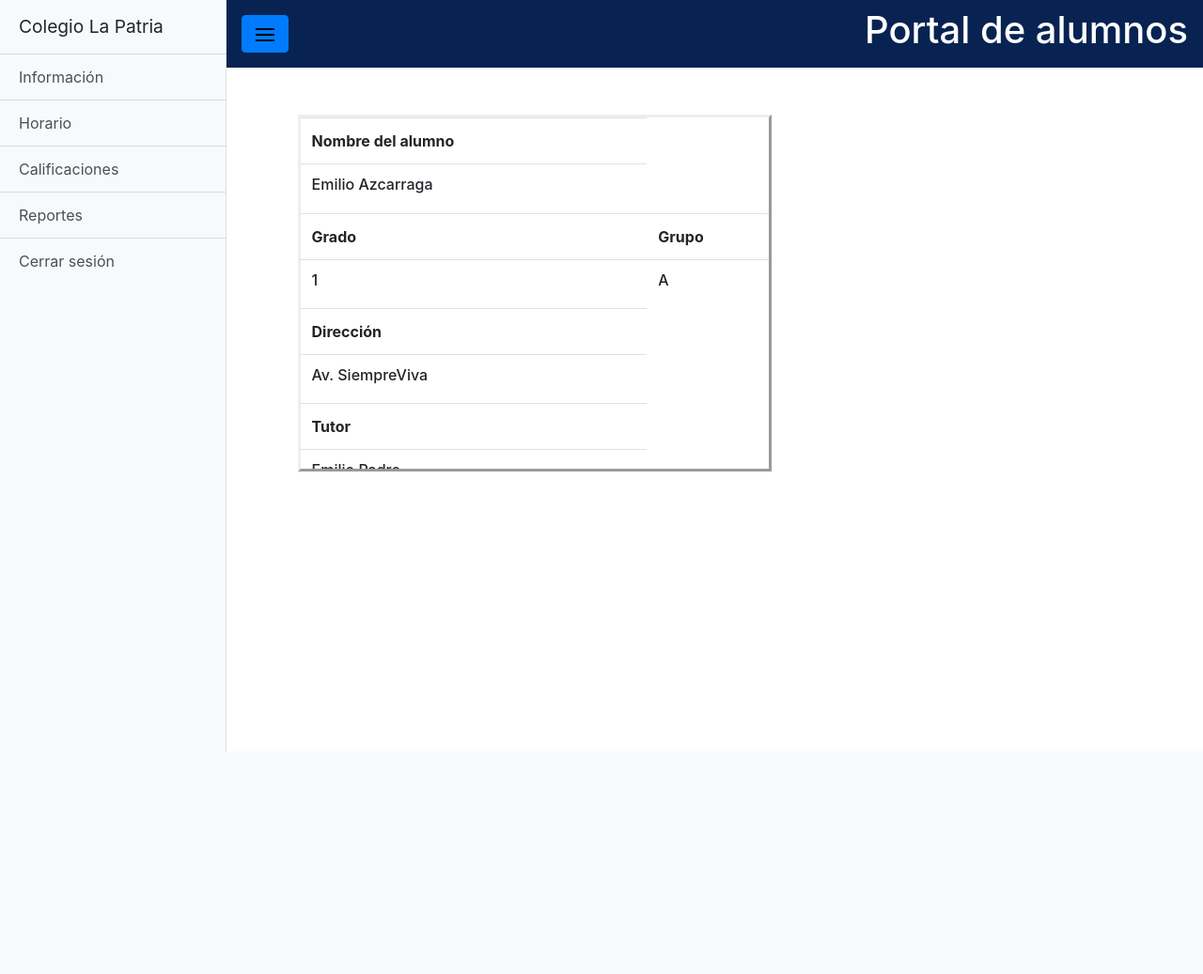
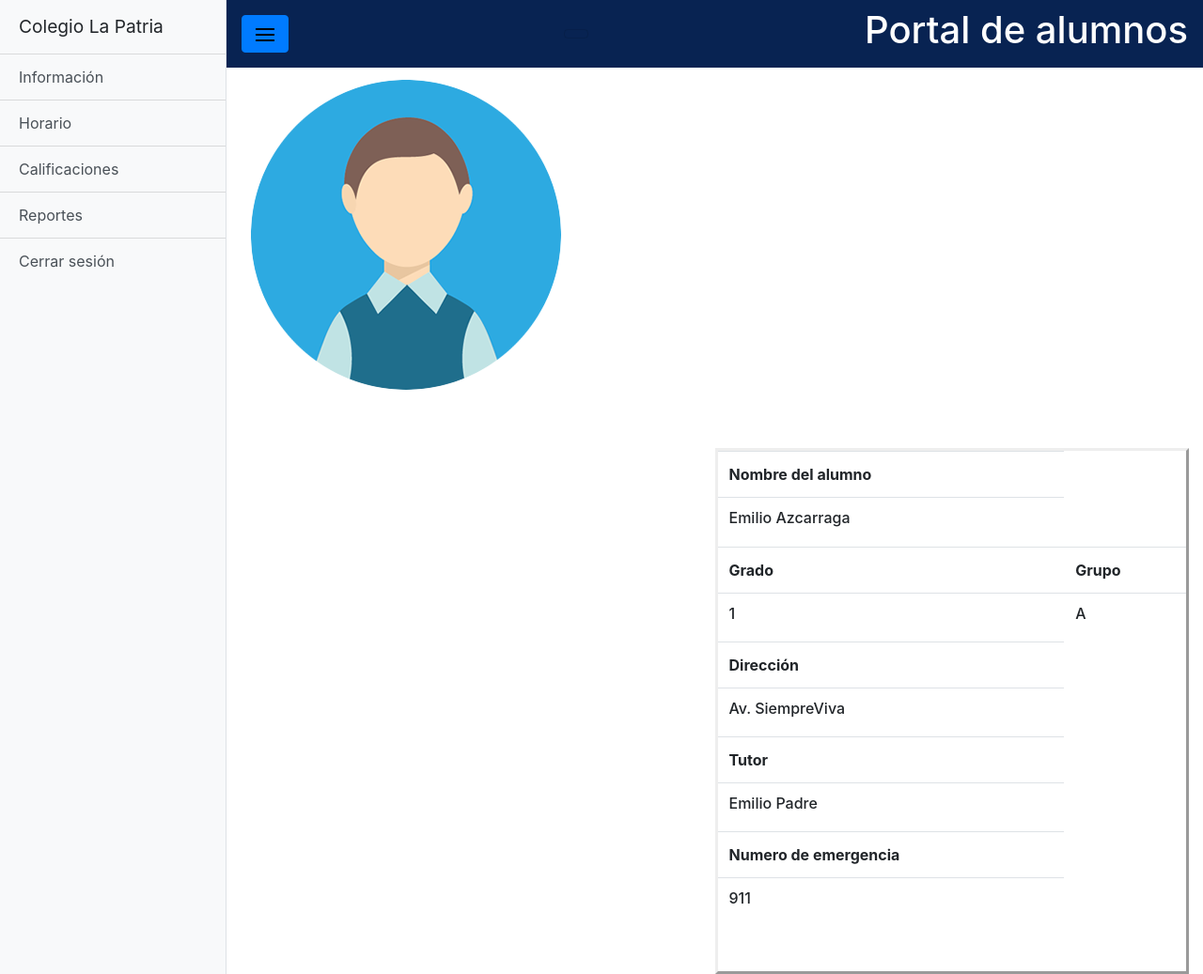
Before and after one commit to team-queso/Colegio-La-Patria, a Django app: page /primaria/informacion in a window 1280 px wide. Shown: the whole page at 94% size. Before the commit the page ends 800 px from the top, so only its background shows below. Run offline with Django 3.2, Linux system fonts and the light colour scheme; lists and menus that the app fills with data are empty; some libraries are stand-ins or nearby versions.

Commit message:
Links listos

```diff
--- a/LaPatria/static/css/css-manual/base.css
+++ b/LaPatria/static/css/css-manual/base.css
@@ -10,14 +10,19 @@ h1{
 
   margin-top: 5%;
   margin-left: 6%;
-  width: 500px;
-  height: 380px;
+  width: 400px;
+  height: 560px;
   background-color: white;
   color: black;
   text-align: left;
   border-style: outset;
   overflow: auto;
 
+  float: right;
+
+}
+.foto{
+float: left;
 }
 
 
--- a/LaPatria/templates/primaria/informacion.html
+++ b/LaPatria/templates/primaria/informacion.html
@@ -1,8 +1,12 @@
+
 {% extends 'base.html' %}
-
+{% load staticfiles %}
 {% block content %}
 
+<div class="media">
+        <img class="mr-3" src="{% static 'estu.png' %}">
 
+</div>
     <div class="datos_alumno">
 
             <table class="table table-hover">
@@ -34,4 +38,5 @@
 
 
 
+
 {%endblock%}
```
